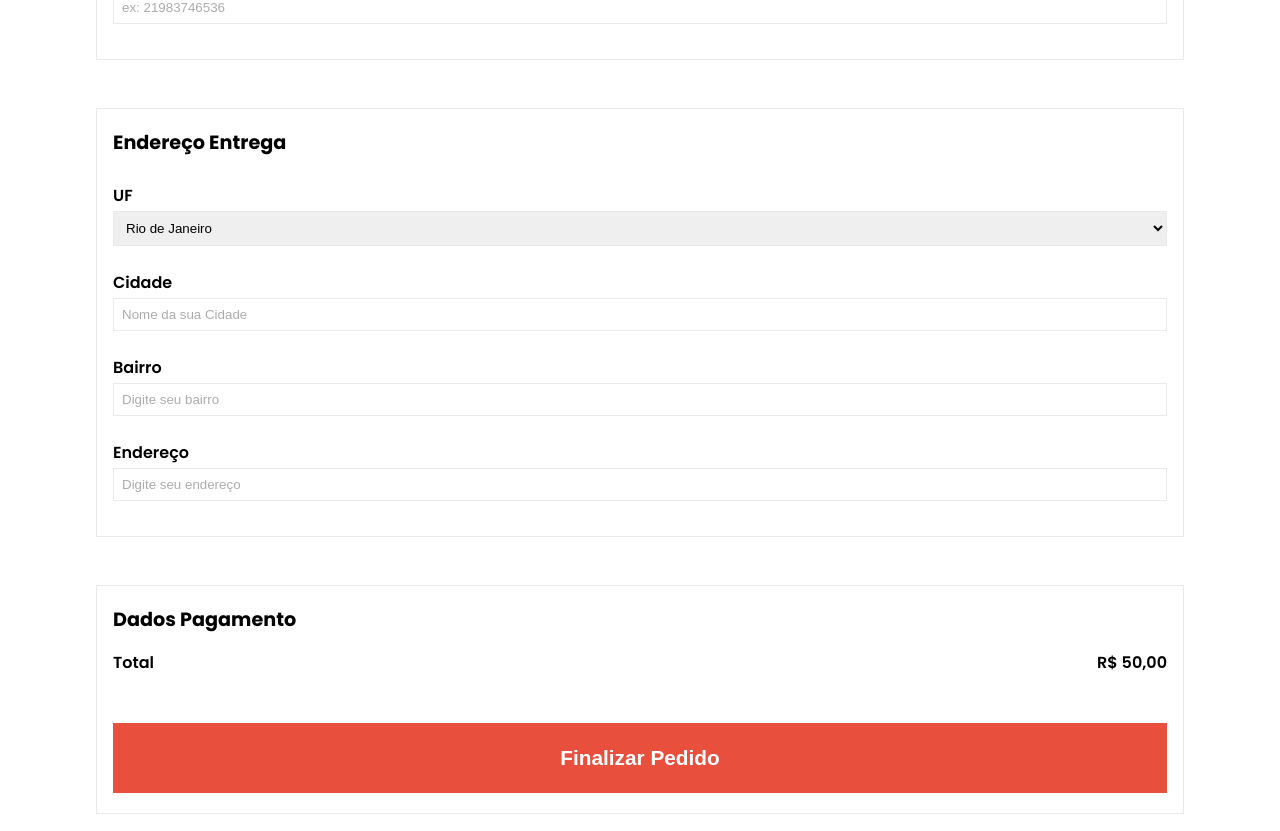
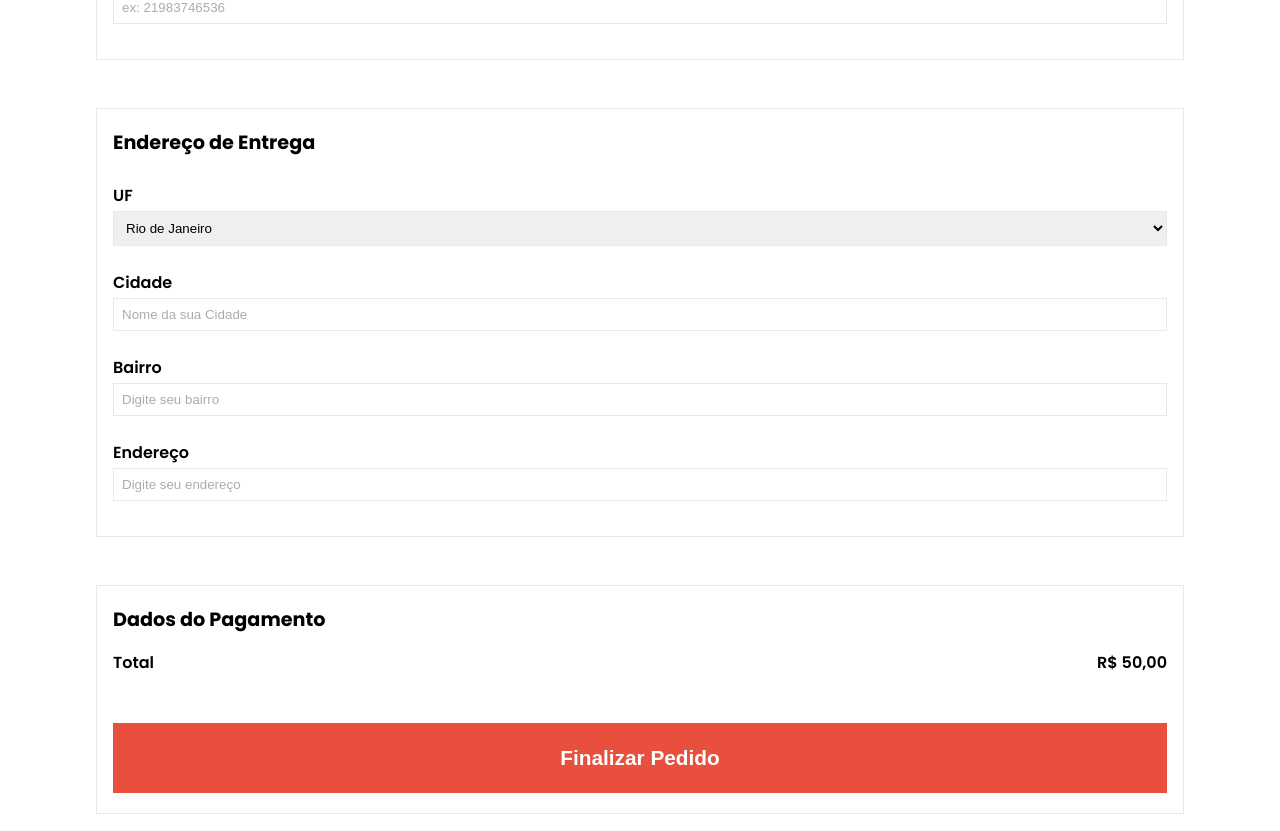
Before and after one commit to vitorfdrangel/Cardapio_Online, a React (Vite) app: page /checkout in a window 1280 px wide. Shown: the part 520-1351 px from the top of the page. Built offline with nearby package versions, Linux system fonts and the light colour scheme.

Commit message:
Checkout finalizado

```diff
--- a/src/routes/Checkout.jsx
+++ b/src/routes/Checkout.jsx
@@ -37,7 +37,7 @@ const Checkout = () => {
         </div>
 
         <div className={classes.box_container}>
-          <h3>Endereço Entrega</h3>
+          <h3>Endereço de Entrega</h3>
 
           <div className={classes.box_input}>
             <label>
@@ -70,7 +70,7 @@ const Checkout = () => {
         </div>
 
         <div className={classes.box_container}>
-          <h3>Dados Pagamento</h3>
+          <h3>Dados do Pagamento</h3>
 
           <div className={classes.checkout_values}>
             <p>Total</p>
```
